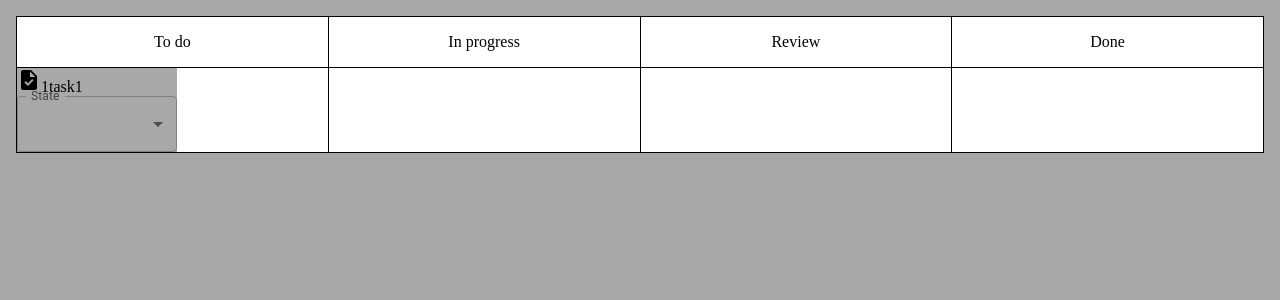
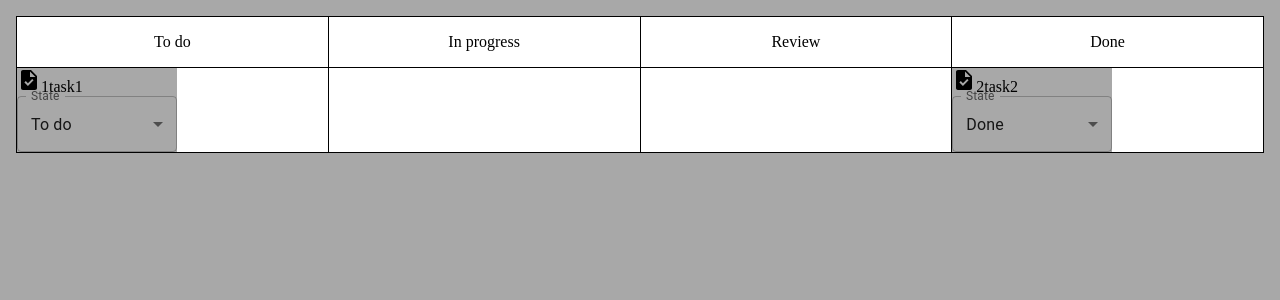
Before and after one commit to dmitiyoleynik/kanban-board, a React (Create React App) app: page / in a window 1280 px wide. Shown: the top 300 px of the page. Built offline with nearby package versions, Linux system fonts and the light colour scheme.

Commit message:
refactored board and card

```diff
--- a/src/containers/Board/Board.tsx
+++ b/src/containers/Board/Board.tsx
@@ -1,35 +1,40 @@
-import React, { FC, useState } from 'react';
+import { FC, useCallback, useState } from 'react';
 
 import Header from 'containers/Board/Header';
 
 import type { taskType } from 'types/task';
+import { ICard } from 'types/card';
+
 import { taskTypes } from '../../constants';
 import useBoardStyles from './board.styles';
 import Body from './Body';
 
-interface ICard {
-  type: 'task' | 'bug';
-  id: number;
-  description: string;
-  initialState: taskType;
-}
-
 const cardsMocked: ICard[] = [
   {
-    type: 'task',
+    pictureType: 'task',
     id: 1,
     description: 'task1',
     initialState: 'To do',
+  },
+  {
+    pictureType: 'task',
+    id: 2,
+    description: 'task2',
+    initialState: 'Done',
   },
 ];
 
 const Board: FC = () => {
   const style = useBoardStyles();
+
   const [cards, setCards] = useState(cardsMocked);
-  const [draddingId, setDradding] = useState<number | null>(null);
-  const onDrop = (newState: taskType, cardId: number) => {
-    setCards(cards.map(card => (cardId === card.id ? { ...card, initialState: newState } : card)));
-  };
+
+  const onDrop = useCallback(
+    (newState: taskType, cardId: number) => {
+      setCards(cards.map(card => (cardId === card.id ? { ...card, initialState: newState } : card)));
+    },
+    [setCards, cards],
+  );
 
   return (
     <div className={style.board}>
--- a/src/containers/Board/Body/Body.tsx
+++ b/src/containers/Board/Body/Body.tsx
@@ -1,6 +1,9 @@
-import React, { FC, DragEvent } from 'react';
+import { FC, DragEvent, useCallback } from 'react';
+
+import { ICard } from 'types/card';
 import { taskType } from 'types/task';
-import Card, { ICard } from '../Card/Card';
+
+import Card from '../Card/Card';
 
 import useBodyStyles from './body.styles';
 
@@ -9,19 +12,24 @@ interface IBody {
   type: taskType;
   dropHandler: (newState: taskType, cardId: number) => void;
 }
+
 const onDragOver = (e: any) => {
   e.preventDefault();
 };
 
 const Body: FC<IBody> = ({ cards, type, dropHandler }) => {
-  const onDrop = (e: DragEvent<HTMLDivElement>) => {
-    e.preventDefault();
+  const styles = useBodyStyles();
 
-    const id = parseInt(e.dataTransfer.getData('text/plain'), 10);
-    dropHandler(type, id);
-  };
+  const onDrop = useCallback(
+    (e: DragEvent<HTMLDivElement>) => {
+      e.preventDefault();
 
-  const styles = useBodyStyles();
+      const id = parseInt(e.dataTransfer.getData('text/plain'), 10);
+      dropHandler(type, id);
+    },
+    [dropHandler, type],
+  );
+
   return (
     <div className={styles.body} onDrop={onDrop} onDragOver={onDragOver}>
       {cards.map(card => (
--- a/src/containers/Board/Card/Card.tsx
+++ b/src/containers/Board/Card/Card.tsx
@@ -1,41 +1,41 @@
+import { FC, useState } from 'react';
+
 import BugReportIcon from '@mui/icons-material/BugReport';
 import TaskIcon from '@mui/icons-material/Task';
 import { FormControl, InputLabel, MenuItem } from '@mui/material';
 import Select, { SelectChangeEvent } from '@mui/material/Select';
-import { FC, useState } from 'react';
+
+import { ICard } from 'types/card';
 import { taskType } from 'types/task';
+
 import useCardStyles from './card.styles';
+import { taskTypes } from '../../../constants';
 
-export interface ICard {
-  type: 'task' | 'bug';
-  id: number;
-  description: string;
-  initialState: taskType;
-}
-
-const Card: FC<ICard> = ({ type, id, description, initialState }) => {
+const Card: FC<ICard> = ({ pictureType, id, description, initialState }) => {
   const style = useCardStyles();
   const [state, setState] = useState<taskType>(initialState);
 
   const handleChange = (event: SelectChangeEvent<taskType>) => {
     setState(event.target.value as taskType);
   };
+
   const dragStartHandler = (e: any) => {
     e.dataTransfer.setData('text/plain', id.toString());
   };
+
   return (
     <div className={style.card} draggable key={id} onDragStart={dragStartHandler}>
       <div>
-        {type === 'task' ? <TaskIcon /> : <BugReportIcon />}
+        {pictureType === 'task' ? <TaskIcon /> : <BugReportIcon />}
         {id}
         {description}
       </div>
       <FormControl className={style.state}>
         <InputLabel id="demo-simple-select-standard-label">State</InputLabel>
         <Select value={state} label="State" onChange={handleChange}>
-          <MenuItem value="Todo">Todo</MenuItem>
-          <MenuItem value="InProgress">InProgress</MenuItem>
-          <MenuItem value="Done">Done</MenuItem>
+          {taskTypes.map(type => (
+            <MenuItem value={type}>{type}</MenuItem>
+          ))}
         </Select>
       </FormControl>
     </div>
--- /dev/null
+++ b/src/types/card.ts
@@ -0,0 +1,8 @@
+import { taskType } from './task';
+
+export interface ICard {
+  pictureType: 'task' | 'bug';
+  id: number;
+  description: string;
+  initialState: taskType;
+}
```
